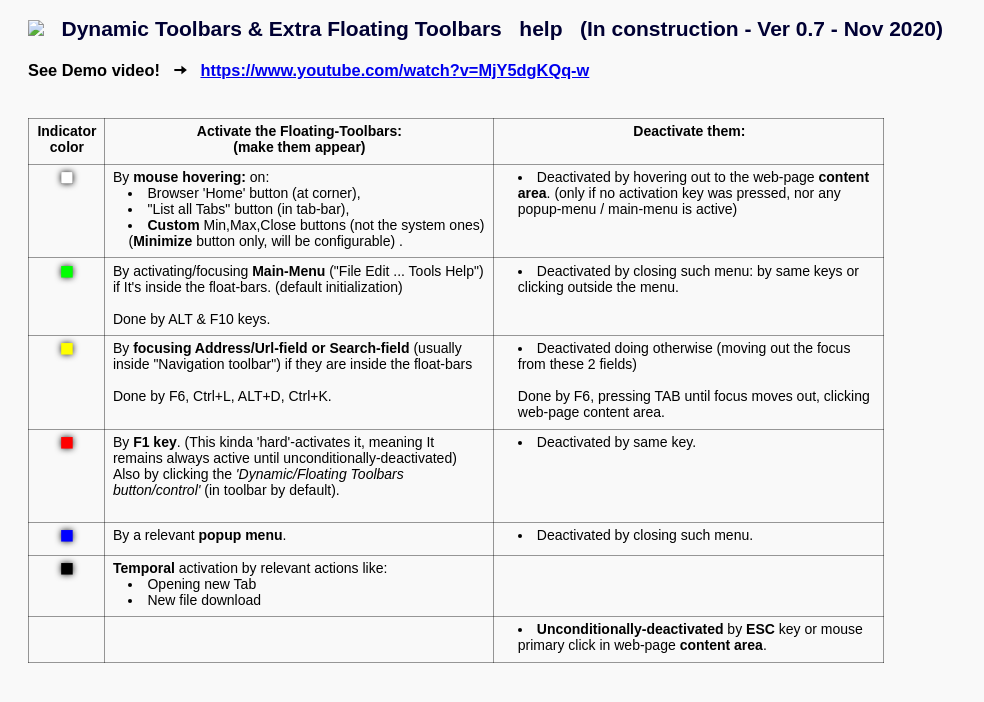
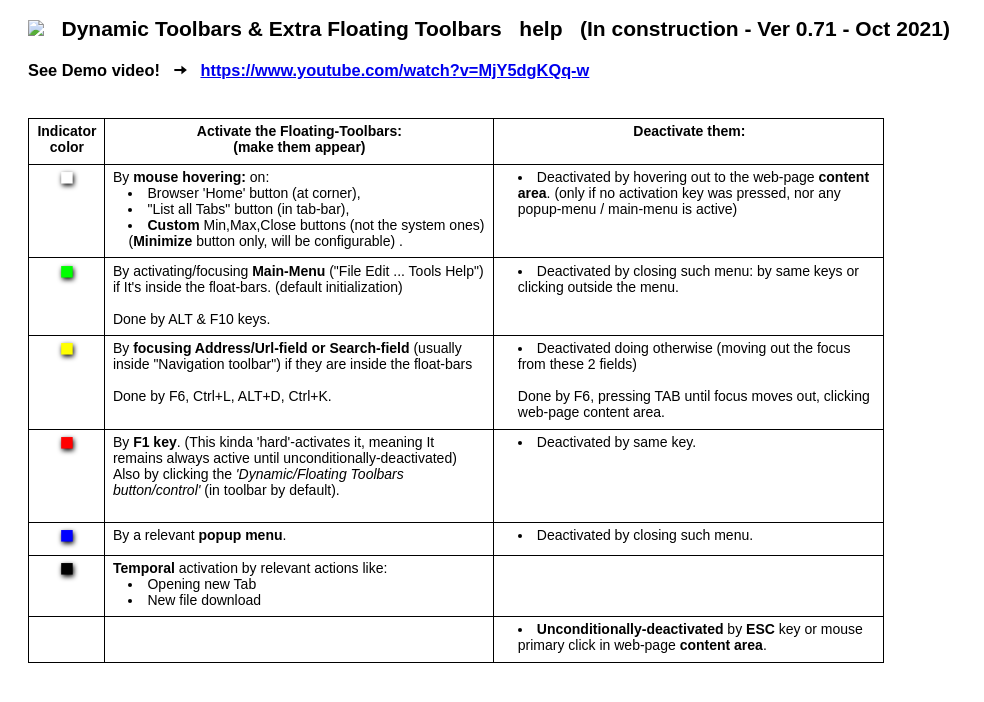
Before and after one commit to Javier-DarthPalpatine/firefox-hide-caption-titlebar-plus, a Jekyll site: the page web_public/content/help/dynbars_en.html, which Jekyll copies as it is, in a window 1280 px wide. Shown: the top 702 px of the page, without its empty margins (0-984 px from the left). Built offline with Jekyll 4.4.1, drawn with Linux system fonts in a browser that asks for light colours.

Commit message:
Update dynbars_en.html

```diff
--- a/web_public/content/help/dynbars_en.html
+++ b/web_public/content/help/dynbars_en.html
@@ -9,7 +9,7 @@
 <style>
 body {
 	margin-left: 2em;
-	background-color: #F9F9F9;
+	background-color: Menu;  /** #F9F9F9; **/
 	font: normal 14px Arial,Helvetica,sans-serif,Verdana;
 }
 
@@ -26,7 +26,7 @@ tr {
 	vertical-align: top;
 }
 td, th {
-	border: 1px solid rgba(0,0,0,0.4);
+	border: 1px solid; /** without color! **/
 	padding: 0.3em 0.5em 0.6em 0.6em;
 }
 
@@ -40,14 +40,14 @@ td:first-child:before {
 
 	display: inline;
 
-	text-shadow: 0 0 6px rgba(0,0,0,0.9);
+	text-shadow: 1px 2px 5px MenuText;
 }
 
 :not(ul):not(ol) > li {
 	margin-left: 2ch;
 }
 
-.mouse   td:first-child:before { color: white;  text-shadow: 0 0 6px black, 0 0 0.6px black; }
+.mouse   td:first-child:before { color: white;  }
 .m_menu  td:first-child:before { color: #0F0;   }
 .focus   td:first-child:before { color: yellow; }
 .key     td:first-child:before { color: red;    }
@@ -62,7 +62,7 @@ td:first-child:before {
 </head>
 <body>
 
-<h2 style="color: #000033;"><img border="0" src="chrome://HideCaptionPlus/skin/hcp_icon.png" /> &nbsp;  Dynamic Toolbars & Extra Floating Toolbars &nbsp; help  &nbsp; (In construction - Ver 0.7 -  Nov 2020)     </h2>
+<h2 style=""><img border="0" src="chrome://HideCaptionPlus/skin/hcp_icon.png" /> &nbsp;  Dynamic Toolbars & Extra Floating Toolbars &nbsp; help  &nbsp; (In construction - Ver 0.71 -  Oct 2021)     </h2>
 
 <!-- HR -->
 
```
